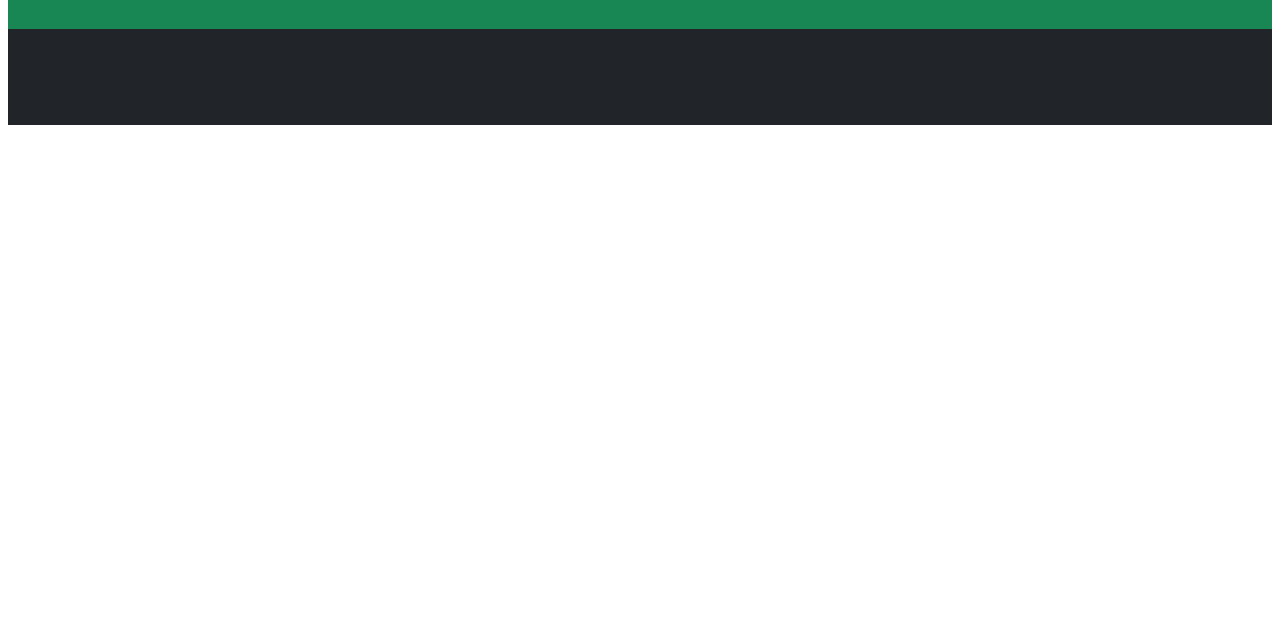
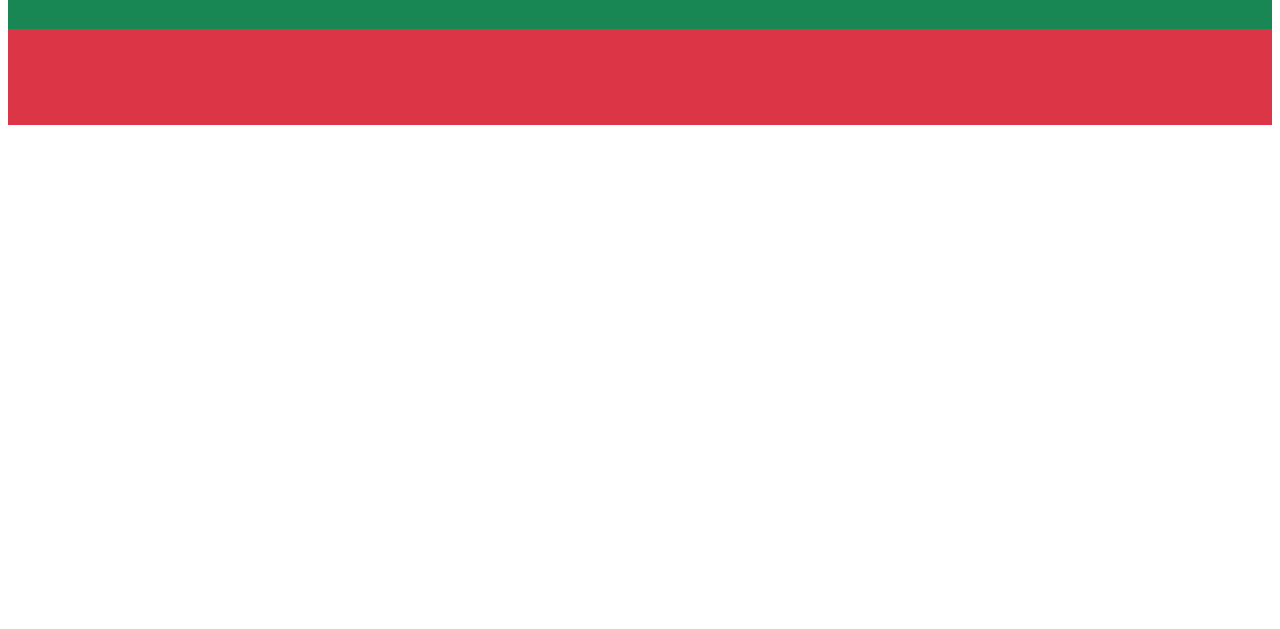
Before and after one commit to chamstall/toDoList-localStorage, a plain HTML site: page index.html in a window 1280 px wide. Shown: the part 171-800 px from the top of the page. Drawn offline with nearby package versions, Linux system fonts and the light colour scheme.

Commit message:
second commit

```diff
--- a/index.html
+++ b/index.html
@@ -28,7 +28,7 @@
             <div class=" text-light p-2 mt-2" id="msg">
             </div>
         </div>
-        <div class="container-fluid bg-dark py-5">
+        <div class="container-fluid bg-danger py-5">
             <div id="tasksList" class ="p-0">
             </div>
         </div>
```
